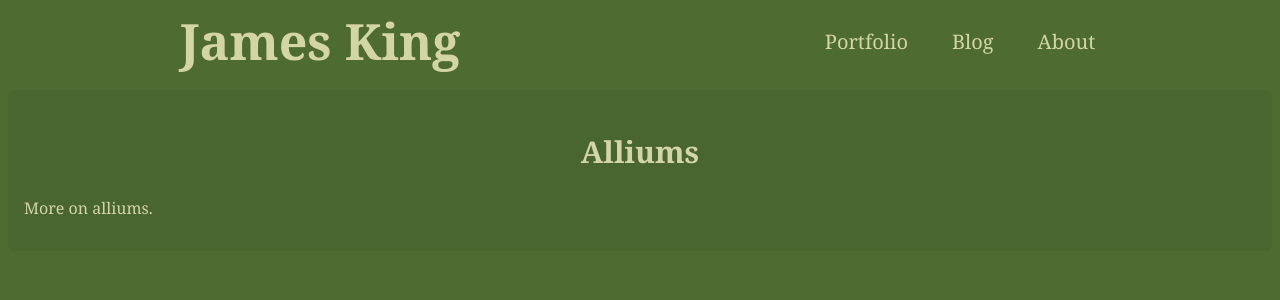
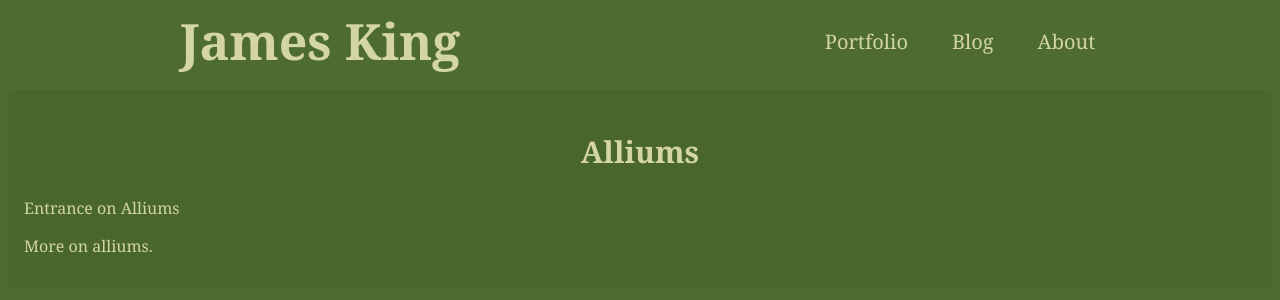
Before and after one commit to JCKing97/jcking97.github.io, a Jekyll site: the page built from _blog/alliums.markdown, in a window 1280 px wide. Shown: the top 300 px of the page. Built offline with Jekyll 4.4.1, drawn with Linux system fonts in a browser that asks for light colours.

Commit message:
Move blog to correct dir

```diff
--- a/blog/2026-08-31-alliums.markdown
+++ b/_blog/alliums.markdown
@@ -1,11 +1,10 @@
 ---
 layout: blog
 title: "Alliums"
-order: 8
 date: 2026-08-31 15:48:21 +0000
 ---
 
-
+Entrance on Alliums
 
 <!--end of excerpt-->
 
--- a/blog.html
+++ b/blog.html
@@ -5,7 +5,7 @@ permalink: /blog/
 ---
 
 <ul>
-{% for post in site.blog  %}
+{% for post in site.blog %}
     <li>
         <a href="{{ post.url }}">{{ post.title }}</a>
     </li>
```
